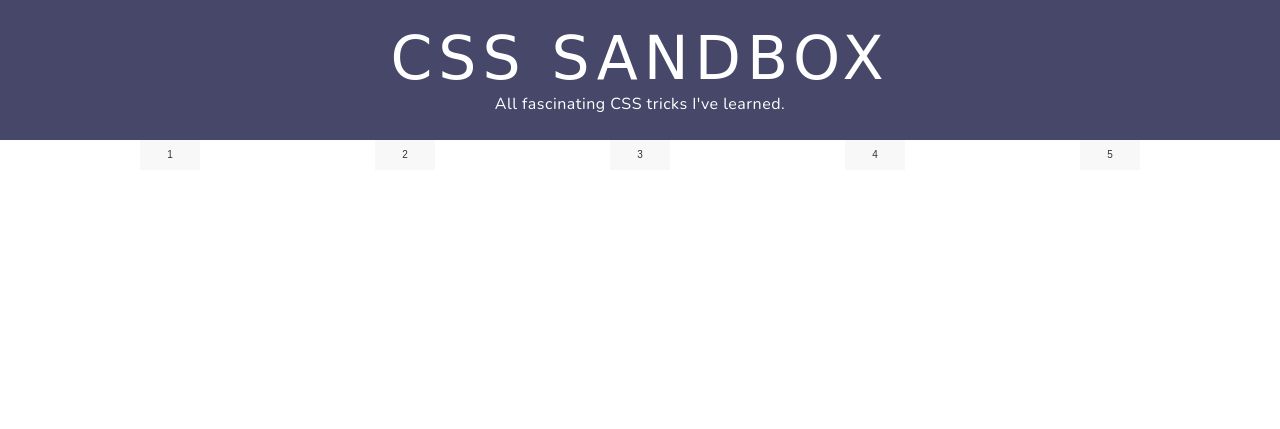
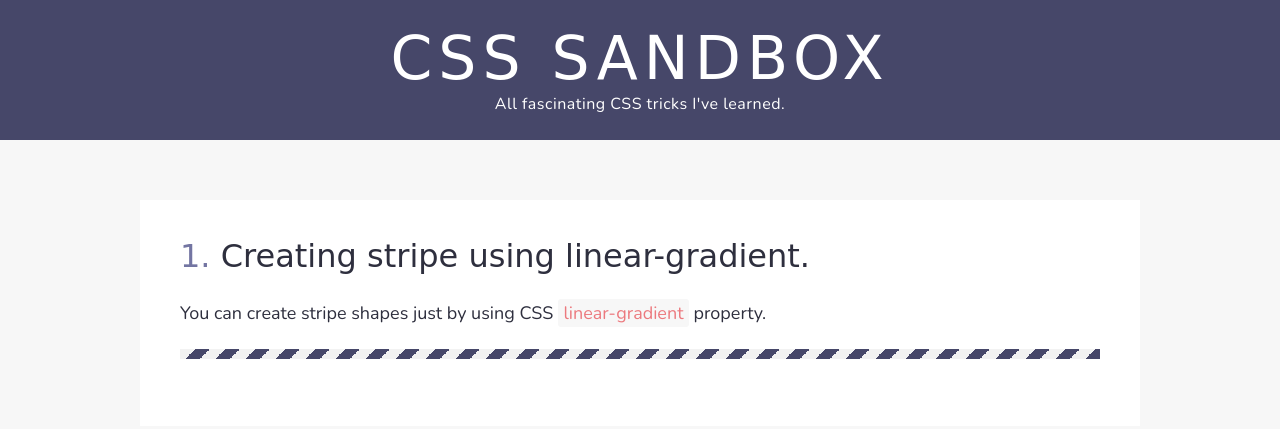
Before and after one commit to Tatsuya-akao/css-sandbox, a website: page index.html in a window 1280 px wide. Drawn offline with nearby package versions, Linux system fonts and the light colour scheme; a web font is replaced by a local one.

Commit message:
done stripe

```diff
--- a/index.html
+++ b/index.html
@@ -16,16 +16,17 @@
       <p class="header__sub-text">All fascinating CSS tricks I've learned.</p>
     </div>
   </header>
-  <div class="wrap">
-    <section class="select-items">
-      <ul class="select-items__list">
-        <li class="select-items__item">1</li>
-        <li class="select-items__item">2</li>
-        <li class="select-items__item">3</li>
-        <li class="select-items__item">4</li>
-        <li class="select-items__item">5</li>
-      </ul>
-    </section>
-  </div>
+
+  <main>
+    <div class="wrap">
+      <section class="section">
+        <h2 class="section__title"><span class="section__title-num">1.</span> Creating stripe using linear-gradient.</h2>
+        <p>You can create stripe shapes just by using CSS <span class="css-wrap">linear-gradient</span> property.</p>
+        <p><div class="box box--stripe"></div></p>
+      </section>
+    </div>
+  </main>
+
+  <footer></footer>
 </body>
 </html>
--- /dev/null
+++ b/sass/components/_box.scss
@@ -0,0 +1,17 @@
+.box {
+
+  &--stripe {
+    width: 100%;
+    height: 1rem;
+    background-image: linear-gradient(
+      -45deg,
+     $color-main 25%,
+     #f2f2f2 25%,
+     #f2f2f2 50%,
+     $color-main 50%,
+     $color-main 75%,
+     #f2f2f2 75%,
+    );
+    background-size: 30px 30px;
+  }
+}
--- /dev/null
+++ b/sass/components/_css-decoration.scss
@@ -0,0 +1,6 @@
+.css-wrap {
+  padding: 0.1em 0.3em;
+  background-color: #f7f7f7;
+  border-radius: 3px;
+  color: #ec797e;
+}
--- a/sass/components/_header.scss
+++ b/sass/components/_header.scss
@@ -1,7 +1,7 @@
 .header {
   width: 100%;
   padding: 2.8rem;
-  background-color: #464769;
+  background-color: $color-main;
   display: flex;
   align-items: center;
   justify-content: center;
--- /dev/null
+++ b/sass/components/_section.scss
@@ -0,0 +1,18 @@
+.section {
+
+  &__title {
+    font-family: $font-cherry;
+    font-size: 3.2rem;
+    margin-bottom: 1em;
+
+    &-num {
+      color: lighten($color-main, 20%);
+    }
+  }
+
+  p {
+    font-family: $font-nunito;
+    font-size: 1.8rem;
+    margin-top: 1.5em;
+  }
+}
--- a/sass/components/_wrap.scss
+++ b/sass/components/_wrap.scss
@@ -1,4 +1,6 @@
 .wrap {
   max-width: 100rem;
-  margin: 0 auto;
+  background-color: $color-white;
+  padding: 4rem;
+  margin: 6rem auto;
 }
--- a/sass/generics/_generics.scss
+++ b/sass/generics/_generics.scss
@@ -13,7 +13,8 @@ html {
 
 body {
   font-family: sans-serif;
-  color: #333;
+  color: #2e2f3e;
+  background-color: #f7f7f7;
   // font-weight: 300;
   // line-height: 1.875;
 }
--- a/sass/generics/_variables.scss
+++ b/sass/generics/_variables.scss
@@ -2,3 +2,4 @@ $font-cherry: 'Cherry Bomb', cursive;
 $font-nunito: 'Nunito', sans-serif;
 
 $color-white: #ffffff;
+$color-main: #464769;
--- a/sass/style.scss
+++ b/sass/style.scss
@@ -2,5 +2,8 @@
 @import 'generics/reset';
 @import 'generics/generics';
 @import 'components/wrap';
+@import 'components/section';
 @import 'components/header';
 @import 'components/item';
+@import 'components/css-decoration';
+@import 'components/box';
```
Also changed, not shown: css/style.css.
